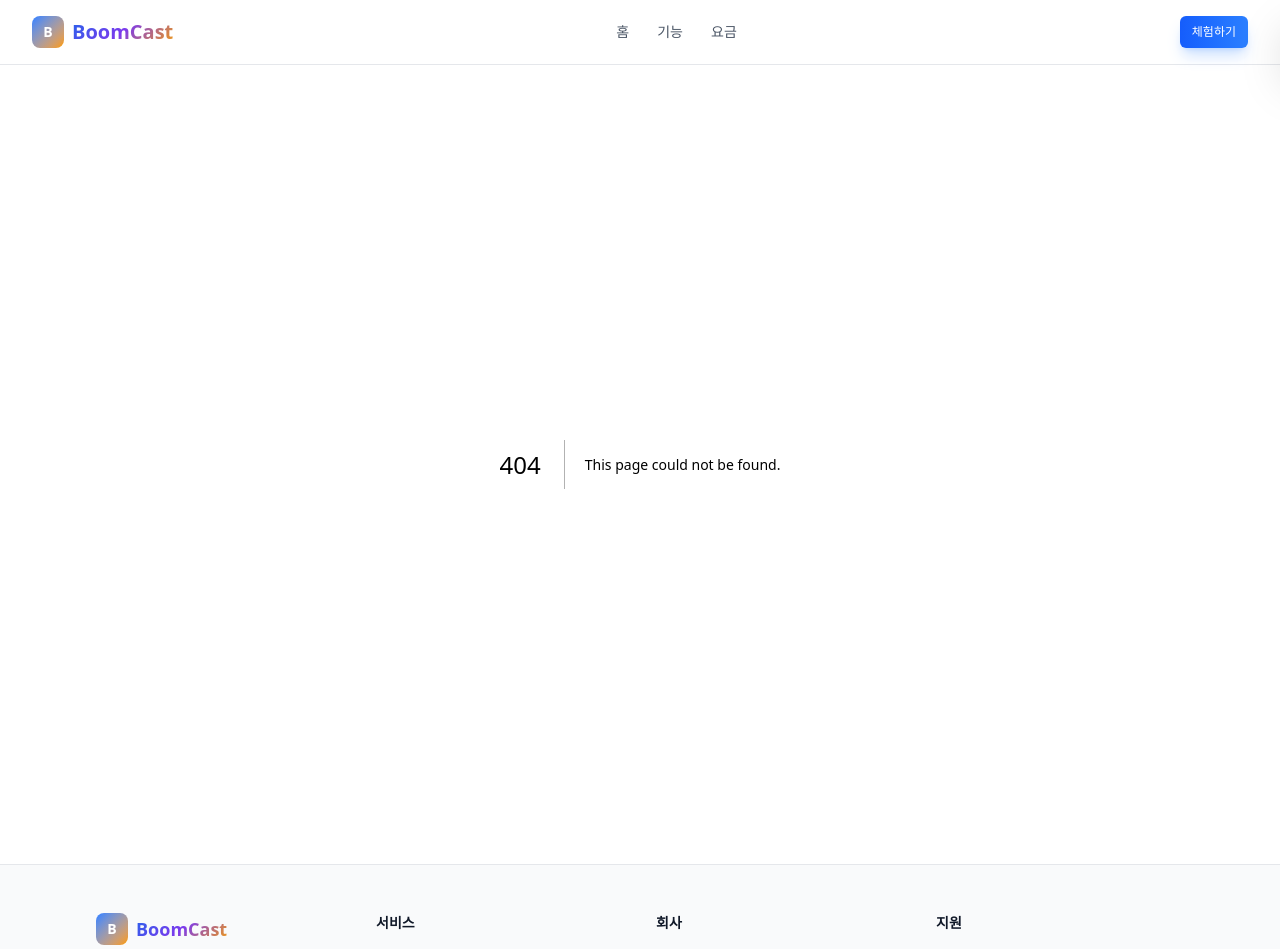
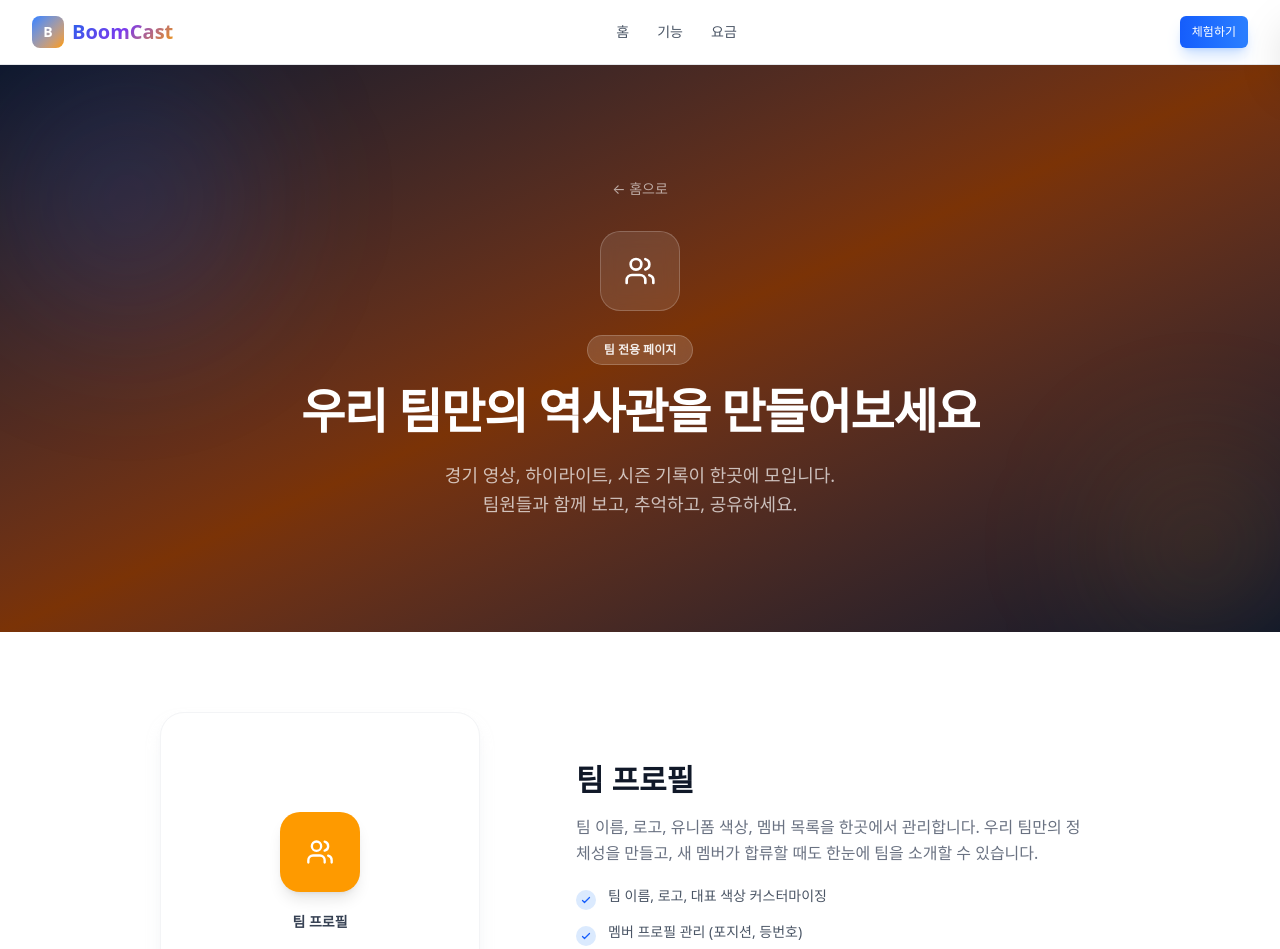
Before and after one commit to kangyh427/boomcast, a Next.js app: page /features/team-page in a window 1280 px wide. Before the commit this address had no page. Shown: the top 949 px of the page. Built offline with nearby package versions, Linux system fonts and the light colour scheme; a web font is replaced by a local one.

Commit message:
Create page.tsx

```diff
--- /dev/null
+++ b/src/app/features/team-page/page.tsx
@@ -0,0 +1,179 @@
+/*
+ * ============================================================
+ * 파일: src/app/features/team-page/page.tsx
+ * 설명: 팀 전용 페이지 기능 상세 페이지
+ * 경로: src/app/features/team-page/page.tsx
+ * 최근 작업: 세션 10 - 신규 생성
+ *   - FeatureDetailLayout 공통 레이아웃 사용
+ *   - 4개 섹션: 팀 프로필 / 경기 아카이브 / 시즌 통계 / 팀원 초대
+ *   - useLang() 한/영 전환 적용
+ *   - lucide-react 아이콘 사용 (이모지 대체)
+ *   - "실시간" 표현 금지 준수
+ *   - "무료" 표현 금지 준수
+ * 작성일: 2026-03-07
+ * ============================================================
+ */
+
+"use client";
+
+import FeatureDetailLayout from "@/components/features/FeatureDetailLayout";
+import { useLang } from "@/providers/LanguageProvider";
+import { Users, Archive, BarChart3, UserPlus } from "lucide-react";
+
+/* ── 한/영 텍스트 데이터 ── */
+const pageData = {
+  ko: {
+    heroBadge: "팀 전용 페이지",
+    heroTitle: "우리 팀만의 역사관을\n만들어보세요",
+    heroSubtitle:
+      "경기 영상, 하이라이트, 시즌 기록이 한곳에 모입니다.\n팀원들과 함께 보고, 추억하고, 공유하세요.",
+    sections: [
+      {
+        iconComponent: "Users",
+        iconBg: "bg-amber-500",
+        title: "팀 프로필",
+        description:
+          "팀 이름, 로고, 유니폼 색상, 멤버 목록을 한곳에서 관리합니다. 우리 팀만의 정체성을 만들고, 새 멤버가 합류할 때도 한눈에 팀을 소개할 수 있습니다.",
+        points: [
+          "팀 이름, 로고, 대표 색상 커스터마이징",
+          "멤버 프로필 관리 (포지션, 등번호)",
+          "팀 소개 페이지 외부 공유 가능",
+        ],
+      },
+      {
+        iconComponent: "Archive",
+        iconBg: "bg-blue-500",
+        title: "경기 아카이브",
+        description:
+          "모든 경기 영상과 하이라이트가 자동으로 아카이브됩니다. 날짜, 상대팀, 결과별로 검색하고, 과거 명장면을 언제든 다시 볼 수 있습니다.",
+        points: [
+          "경기 영상 + 하이라이트 자동 저장",
+          "날짜, 상대팀, 결과별 필터 검색",
+          "과거 명장면 언제든 다시 보기",
+        ],
+      },
+      {
+        iconComponent: "BarChart3",
+        iconBg: "bg-emerald-500",
+        title: "시즌 통계",
+        description:
+          "승, 무, 패 기록부터 득점, 실점, 개인별 활약까지. 시즌 단위로 팀의 성장을 한눈에 확인하고, MVP를 선정할 수도 있습니다.",
+        points: [
+          "시즌별 승/무/패, 득점/실점 자동 집계",
+          "개인별 골, 어시스트, 출전 횟수 기록",
+          "시즌 MVP 투표 기능",
+        ],
+      },
+      {
+        iconComponent: "UserPlus",
+        iconBg: "bg-purple-500",
+        title: "팀원 초대",
+        description:
+          "초대 코드 하나면 새 멤버가 바로 합류할 수 있습니다. 카카오톡이나 문자로 코드를 공유하세요. 팀원이 많아질수록 팀 페이지가 더 풍성해집니다.",
+        points: [
+          "초대 코드 생성 → 카카오톡/문자 공유",
+          "코드 입력만으로 간편 합류",
+          "멤버 역할 설정 (관리자, 일반 멤버)",
+        ],
+      },
+    ],
+    ctaTitle: "우리 팀의 공간을 만들어보세요",
+    ctaSubtitle: "경기 기록부터 시즌 통계까지, 팀의 역사가 쌓입니다",
+    ctaButtonText: "체험하기",
+  },
+  en: {
+    heroBadge: "Team Page",
+    heroTitle: "Build Your Team's\nOwn Hall of Fame",
+    heroSubtitle:
+      "Game videos, highlights, and season records all in one place.\nWatch, remember, and share with your teammates.",
+    sections: [
+      {
+        iconComponent: "Users",
+        iconBg: "bg-amber-500",
+        title: "Team Profile",
+        description:
+          "Manage your team name, logo, jersey colors, and member roster in one place. Build your team's identity and easily introduce the team when new members join.",
+        points: [
+          "Customize team name, logo, and primary color",
+          "Member profiles with position and number",
+          "Shareable team intro page",
+        ],
+      },
+      {
+        iconComponent: "Archive",
+        iconBg: "bg-blue-500",
+        title: "Game Archive",
+        description:
+          "All game videos and highlights are automatically archived. Search by date, opponent, or result, and revisit legendary moments anytime.",
+        points: [
+          "Auto-saved game videos + highlights",
+          "Filter by date, opponent, and result",
+          "Replay classic moments anytime",
+        ],
+      },
+      {
+        iconComponent: "BarChart3",
+        iconBg: "bg-emerald-500",
+        title: "Season Stats",
+        description:
+          "From win/draw/loss records to goals, assists, and individual performances. Track your team's growth season by season and even vote for MVP.",
+        points: [
+          "Auto-calculated season W/D/L and goals",
+          "Individual goals, assists, and appearances",
+          "Season MVP voting feature",
+        ],
+      },
+      {
+        iconComponent: "UserPlus",
+        iconBg: "bg-purple-500",
+        title: "Invite Teammates",
+        description:
+          "Share a simple invite code and new members can join instantly. Send via text or messaging apps. The more members, the richer your team page becomes.",
+        points: [
+          "Generate invite code → share via message",
+          "Join with just an invite code",
+          "Set member roles (admin, member)",
+        ],
+      },
+    ],
+    ctaTitle: "Create Your Team's Space",
+    ctaSubtitle: "From game records to season stats, your team's history grows here",
+    ctaButtonText: "Try Experience",
+  },
+};
+
+/* ── 아이콘 맵 ── */
+const iconMap: Record<string, React.ReactNode> = {
+  Users: <Users className="w-7 h-7" />,
+  Archive: <Archive className="w-7 h-7" />,
+  BarChart3: <BarChart3 className="w-7 h-7" />,
+  UserPlus: <UserPlus className="w-7 h-7" />,
+};
+
+export default function TeamPagePage() {
+  const { lang } = useLang();
+  const d = pageData[lang];
+
+  /* sections 데이터에 아이콘 컴포넌트 매핑 */
+  const sections = d.sections.map((s) => ({
+    icon: iconMap[s.iconComponent],
+    iconBg: s.iconBg,
+    title: s.title,
+    description: s.description,
+    points: s.points,
+  }));
+
+  return (
+    <FeatureDetailLayout
+      heroGradient="bg-gradient-to-br from-slate-900 via-amber-900 to-slate-900"
+      heroIcon={<Users className="w-8 h-8" />}
+      heroBadge={d.heroBadge}
+      heroTitle={d.heroTitle}
+      heroSubtitle={d.heroSubtitle}
+      sections={sections}
+      ctaTitle={d.ctaTitle}
+      ctaSubtitle={d.ctaSubtitle}
+      ctaButtonText={d.ctaButtonText}
+    />
+  );
+}
```
